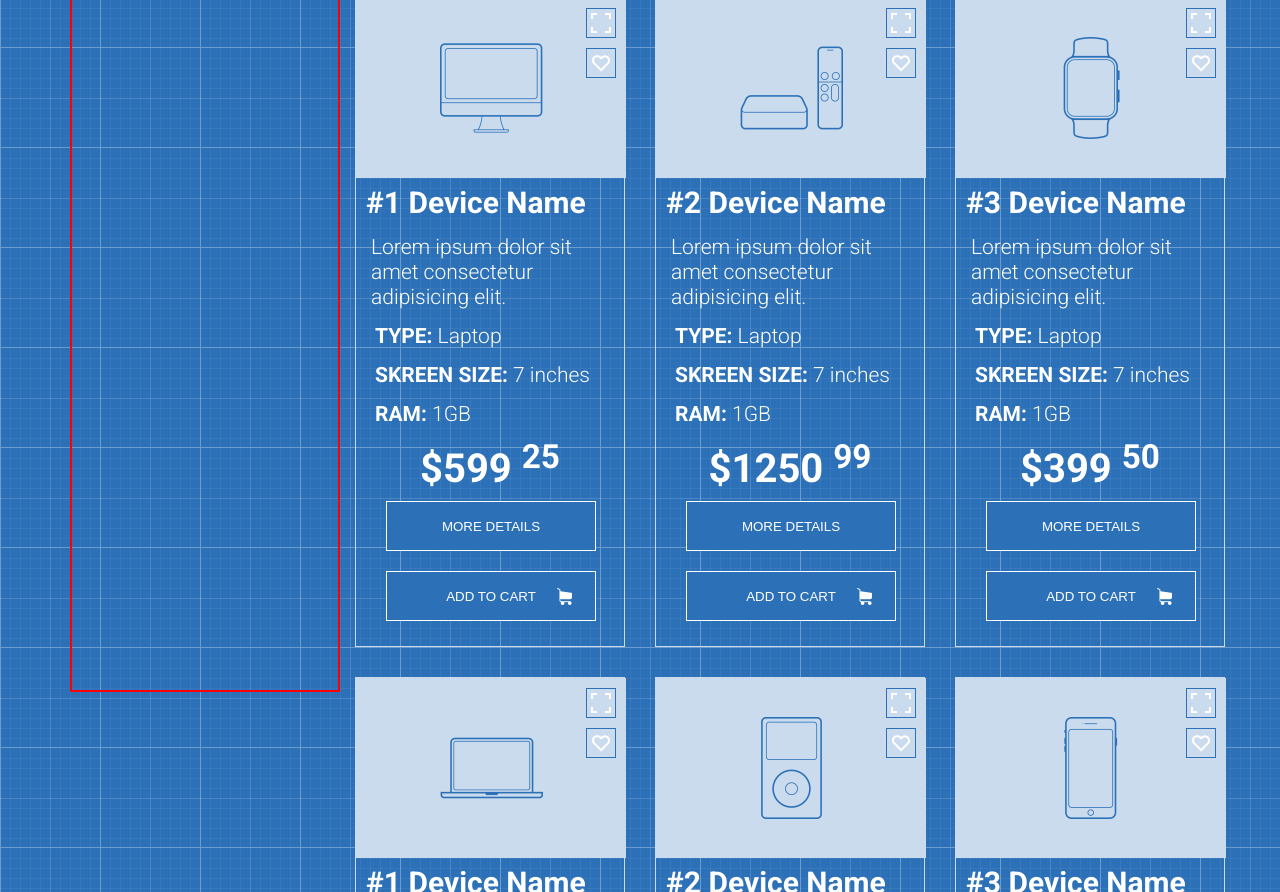
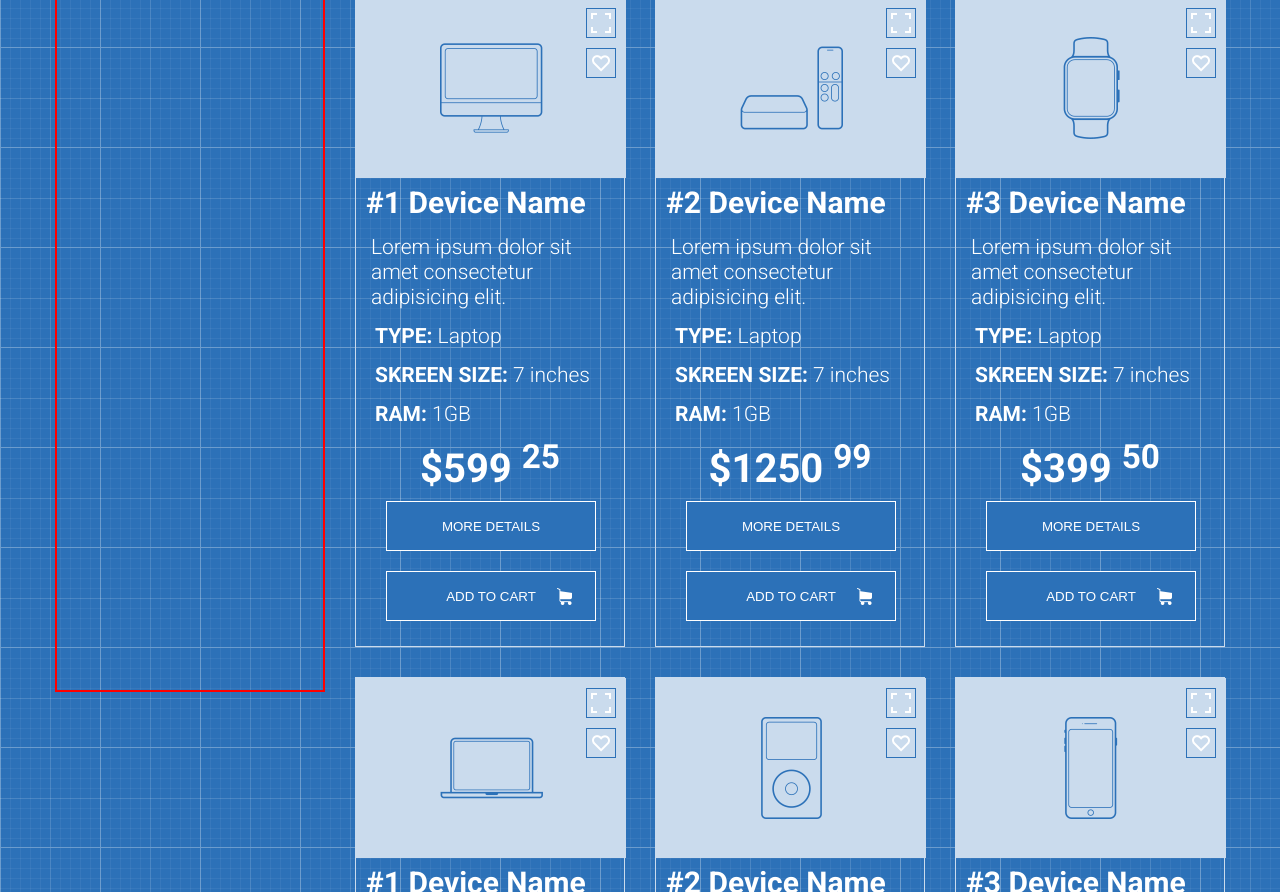
Before and after one commit to IrynaSem/shop-project-ht, a plain HTML site: page index.html in a window 1280 px wide. Shown: the part 653-1545 px from the top of the page. Drawn offline with Linux system fonts and the light colour scheme.

Commit message:
change posityon aside

```diff
--- a/style.css
+++ b/style.css
@@ -437,6 +437,7 @@ sup {
 
 .main {
     position: relative;
+
 }
 
 .asite {
@@ -445,6 +446,6 @@ sup {
     border: solid 2px red;
     position: absolute;
     top: 0px;
-    left: 70px;
+
 
 }
```
